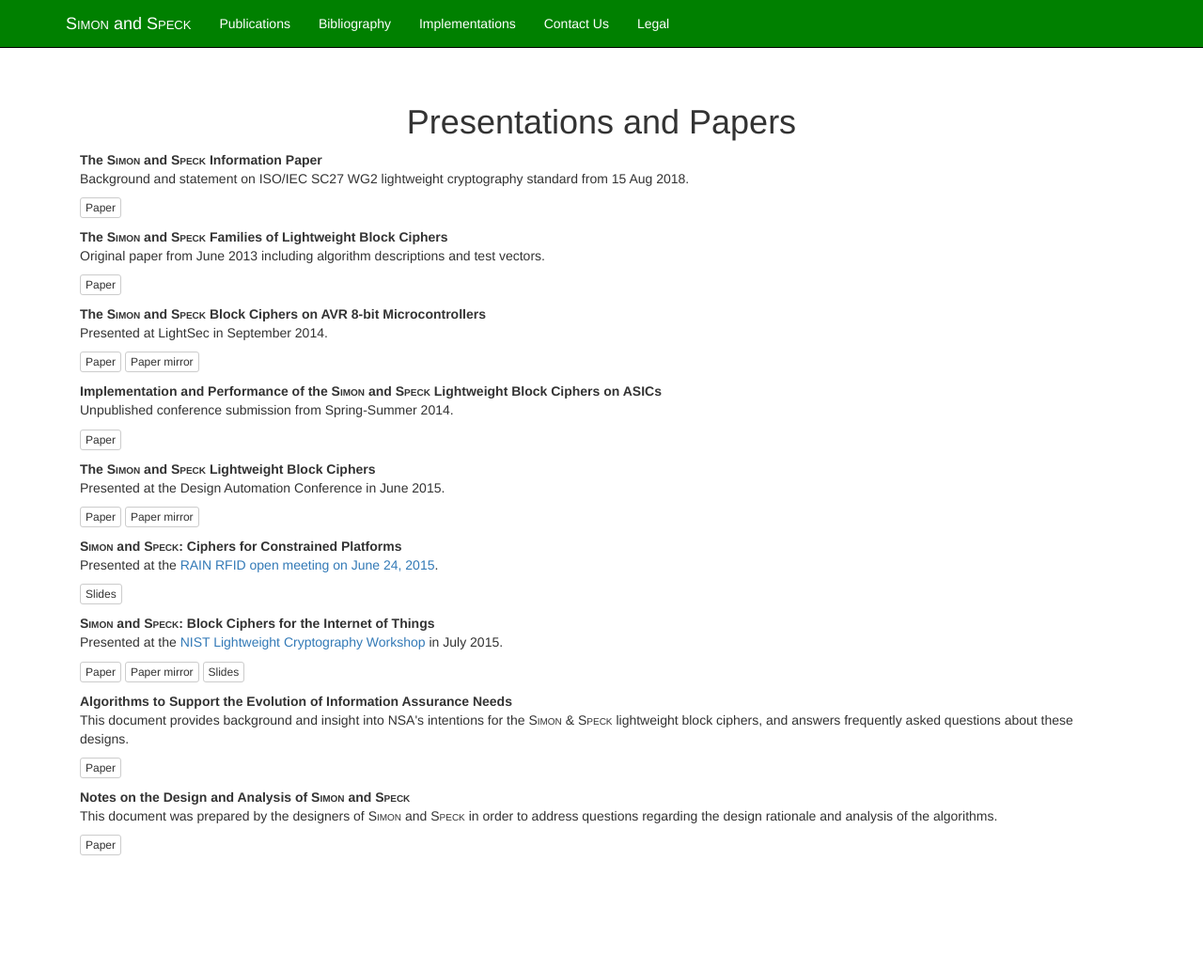
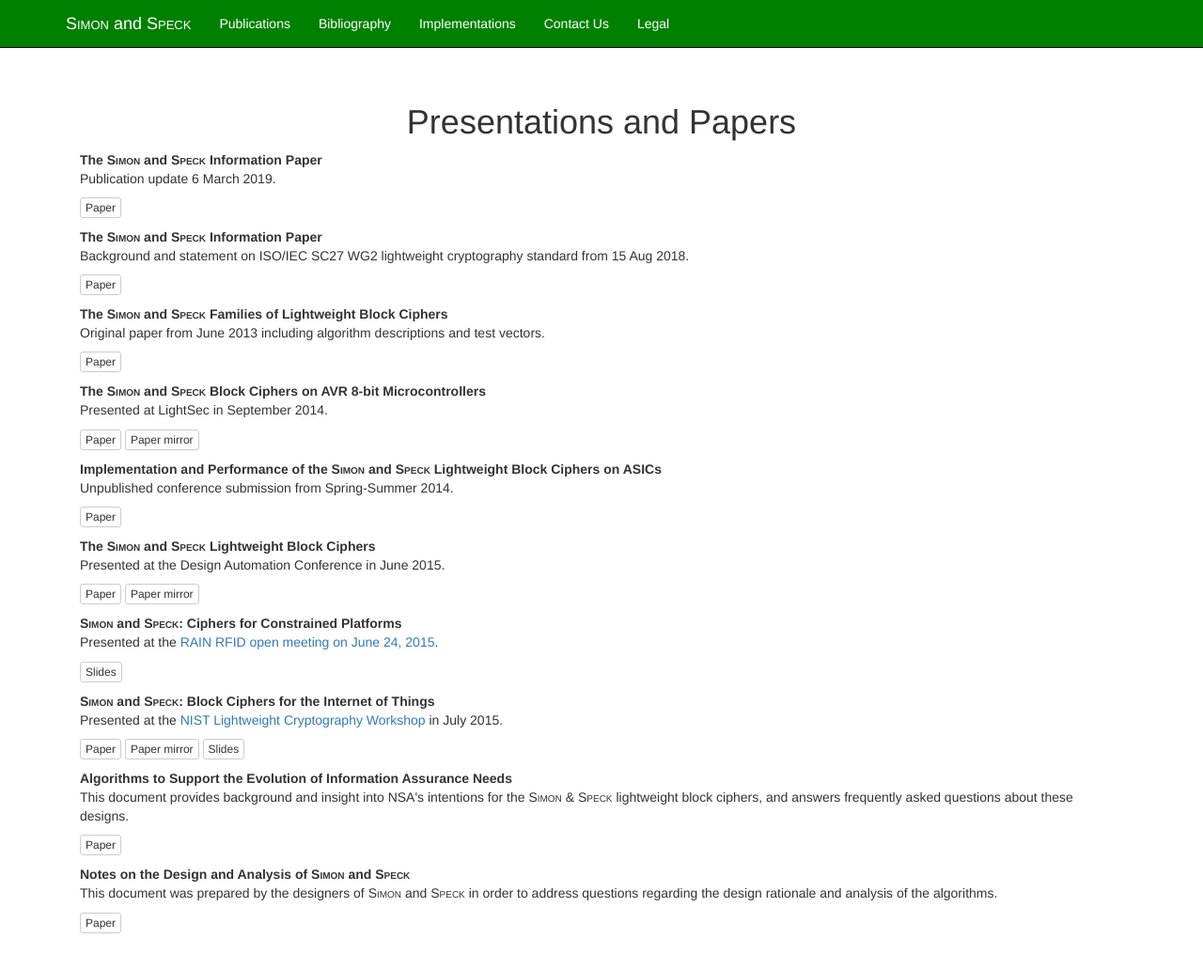
Before and after one commit to nsacyber/simon-speck, a Jekyll site: the page built from publications/index.html, in a window 1280 px wide and 1053 px high. Shown: the top 1032 px of the window at 94% size. Built offline with Jekyll 4.4.1, drawn with Linux system fonts in a browser that asks for light colours; nearby versions of some CDN libraries.

Commit message:
Added Update paper (6 Mar 2019) to list of publications.

```diff
--- a/_data/pubs.yml
+++ b/_data/pubs.yml
@@ -1,6 +1,13 @@
+- title: "The SIMON and SPECK Information Paper"
+  description: Publication update 6 March 2019.
+  url: "../papers/SimonandSpeckInfoPaperFINAL.pdf"
+  alt_url:
+  alt_description:
+  slide_url:
+
 - title: "The SIMON and SPECK Information Paper"
   description: Background and statement on ISO/IEC SC27 WG2 lightweight cryptography standard from 15 Aug 2018.
-  url: "../papers/SimonandSpeckInfoPaperFINAL_Aug2018.pdf"
+  url: "../papers/SimonandSpeckInfo-ISO-SC27-WG2.pdf"
   alt_url:
   alt_description:
   slide_url:
```
Also changed, not shown: 1 other file.
